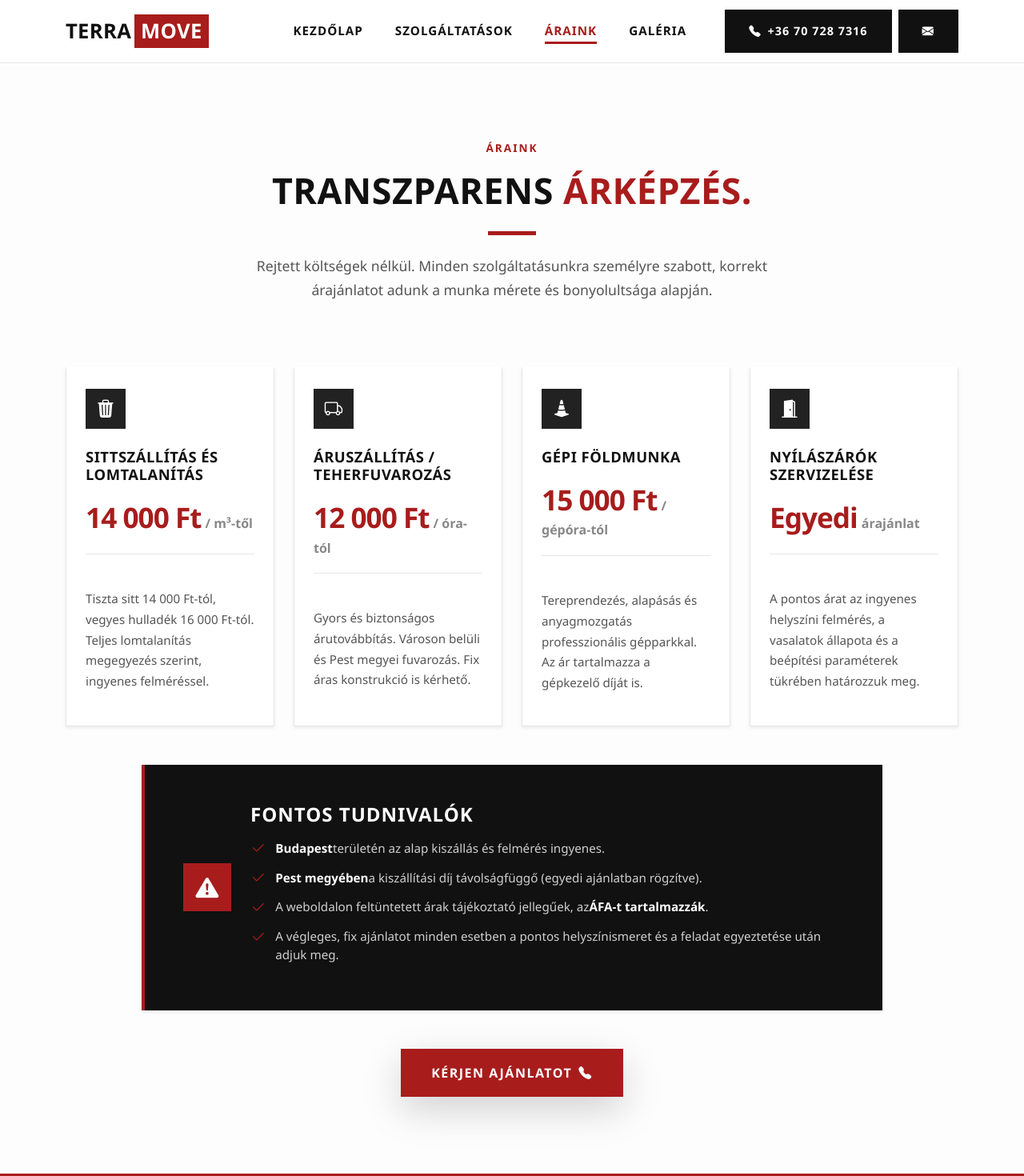
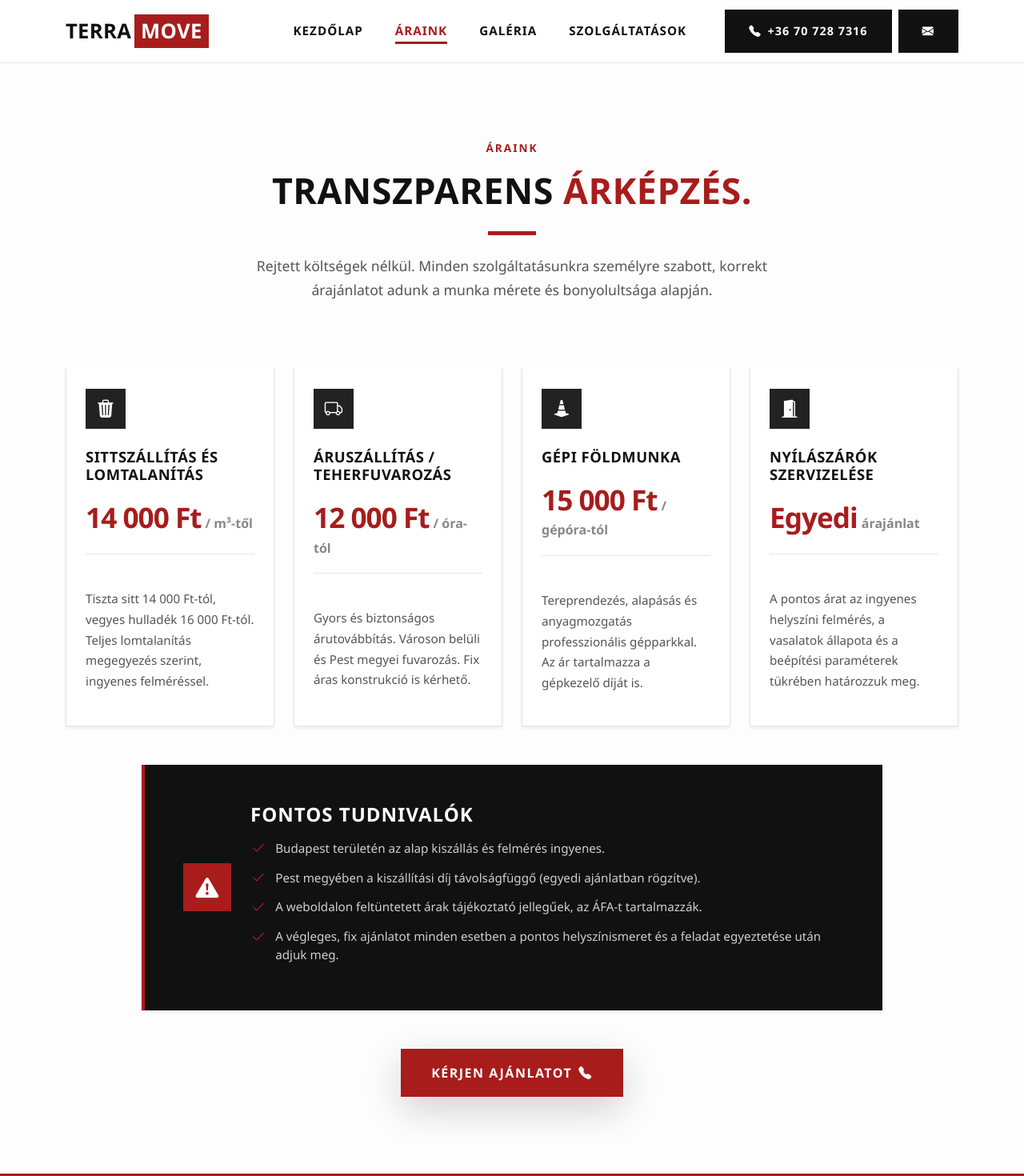
Before and after one commit to gillichnorbert/sitt, an Angular app: page /araink in a window 1280 px wide. Shown: the top 1470 px of the page at 80% size. Built offline with nearby package versions, Linux system fonts and the light colour scheme.

Commit message:
Terramove 4

```diff
--- a/src/app/components/about/about.component.html
+++ b/src/app/components/about/about.component.html
@@ -21,8 +21,9 @@
   </h5>
   <p class="mb-0 text-light" style="opacity: 0.85;">
     A TerraMove egy megbízható partnerként több területen is teljes körű megoldásokat biztosít. Legyen szó földmunkáról, fuvarozásról, sittszállításról, nyílászárók beépítéséről vagy szervizeléséről, Önnek csak fel kell vennie velünk a kapcsolatot a
-              <a href="tel:06-70-728-7316" class="text-red">06 70 728 7316</a> telefonszámon vagy a
-              <a href="mailto:terramoveinfo@gmail.com" class="text-red">terramoveinfo&#64;gmail.com</a>
+    <!-- IDE KERÜLT A text-nowrap OSZTÁLY -->
+    <a href="tel:06-70-728-7316" class="text-red text-nowrap">06 70 728 7316</a> telefonszámon vagy a
+    <a href="mailto:terramoveinfo@gmail.com" class="text-red text-nowrap">terramoveinfo&#64;gmail.com</a>
     e-mail címen, mi pedig a megfelelő megoldást biztosítjuk az igényeihez igazodva.
   </p>
 </div>
--- a/src/app/components/gallery/gallery.component.html
+++ b/src/app/components/gallery/gallery.component.html
@@ -13,7 +13,7 @@
 
     <div class="v-header text-center mb-5 pb-4">
       <span class="v-subtitle">Eredményeink</span>
-      <h2 class="v-title">Látható minőség, <span class="text-red">kompromisszumok nélkül.</span></h2>
+      <h2 class="v-title">VALÓDI MUNKÁK, <span class="text-red">VALÓDI EREDMÉNYEK.</span></h2>
       <div class="v-divider"></div>
       <p class="v-desc">
         Húzza el a csúszkát a képeken! Nézze meg, hogyan dolgozunk a gyakorlatban. A bélyegképekre kattintva további referenciákat talál az adott szolgáltatáson belül.
--- a/src/app/components/header/header.component.html
+++ b/src/app/components/header/header.component.html
@@ -7,9 +7,9 @@
 
     <div class="v-desktop-menu d-none d-lg-flex">
       <a class="v-nav-link" routerLink="/kezdolap" routerLinkActive="active" [routerLinkActiveOptions]="{exact: true}">Kezdőlap</a>
-      <a class="v-nav-link" routerLink="/szolgaltatasok" routerLinkActive="active">Szolgáltatások</a>
       <a class="v-nav-link" routerLink="/araink" routerLinkActive="active">Áraink</a>
       <a class="v-nav-link" routerLink="/galeria" routerLinkActive="active">Galéria</a>
+      <a class="v-nav-link" routerLink="/szolgaltatasok" routerLinkActive="active">Szolgáltatások</a>
 
       <a href="tel:+36707287316" class="v-btn v-btn-primary ms-5">
         <i class="bi bi-telephone-fill me-2"></i> +36 70 728 7316
@@ -34,14 +34,14 @@
     <a class="v-mobile-link" routerLink="/kezdolap" routerLinkActive="active" [routerLinkActiveOptions]="{exact: true}" (click)="closeMenu()">
       Kezdőlap
     </a>
-    <a class="v-mobile-link" routerLink="/szolgaltatasok" routerLinkActive="active" (click)="closeMenu()">
-      Szolgáltatások
-    </a>
     <a class="v-mobile-link" routerLink="/araink" routerLinkActive="active" (click)="closeMenu()">
       Áraink
     </a>
     <a class="v-mobile-link" routerLink="/galeria" routerLinkActive="active" (click)="closeMenu()">
       Galéria
+    </a>
+    <a class="v-mobile-link" routerLink="/szolgaltatasok" routerLinkActive="active" (click)="closeMenu()">
+      Szolgáltatások
     </a>
 
 
--- a/src/app/components/hero/hero.component.html
+++ b/src/app/components/hero/hero.component.html
@@ -8,7 +8,7 @@
 
           <!-- Fekete címke a cím felett -->
           <div class="v-hero-badge bg-dark text-white px-3 py-1 mb-4 d-inline-block">
-            KIVITELEZÉS ÉS LOGISZTIKA
+            ÁTFOGÓ SZOLGÁLTATÁSOK
           </div>
 
           <h1 class="v-hero-title mb-4">
--- a/src/app/components/prices/prices.component.html
+++ b/src/app/components/prices/prices.component.html
@@ -47,9 +47,9 @@
           <div>
             <h4 class="fw-bolder text-uppercase mb-3 letter-spacing-1">Fontos tudnivalók</h4>
             <ul class="list-unstyled mb-0 v-info-list">
-              <li><i class="bi bi-check2"></i> <strong>Budapest </strong> területén az alap kiszállás és felmérés ingyenes.</li>
-              <li><i class="bi bi-check2"></i> <strong>Pest megyében </strong> a kiszállítási díj távolságfüggő (egyedi ajánlatban rögzítve).</li>
-              <li><i class="bi bi-check2"></i> A weboldalon feltüntetett árak tájékoztató jellegűek, az <strong> ÁFA-t tartalmazzák</strong>.</li>
+              <li><i class="bi bi-check2"></i> Budapest területén az alap kiszállás és felmérés ingyenes.</li>
+              <li><i class="bi bi-check2"></i> Pest megyében a kiszállítási díj távolságfüggő (egyedi ajánlatban rögzítve).</li>
+              <li><i class="bi bi-check2"></i> A weboldalon feltüntetett árak tájékoztató jellegűek, az ÁFA-t tartalmazzák.</li>
               <li><i class="bi bi-check2"></i> A végleges, fix ajánlatot minden esetben a pontos helyszínismeret és a feladat egyeztetése után adjuk meg.</li>
             </ul>
           </div>
--- a/src/app/components/services/services.component.html
+++ b/src/app/components/services/services.component.html
@@ -3,7 +3,7 @@
 
     <div class="v-header text-center mb-5">
       <span class="v-subtitle">Szolgáltatásaink</span>
-      <h2 class="v-title">Kivitelezési <span class="text-red">Portfóliónk</span></h2>
+      <h2 class="v-title">Szolgáltatási <span class="text-red">Portfóliónk</span></h2>
       <div class="v-divider"></div>
       <p class="v-desc">
         A TerraMove átfogó szolgáltatásaival gyors, precíz és megbízható megoldásokat kínál a gépi földmunka, sittszállítás, teherfuvarozás, valamint a nyílászárók beépítése és szervizelése terén.
```
Lines whose indentation alone changed are shown as unchanged.
